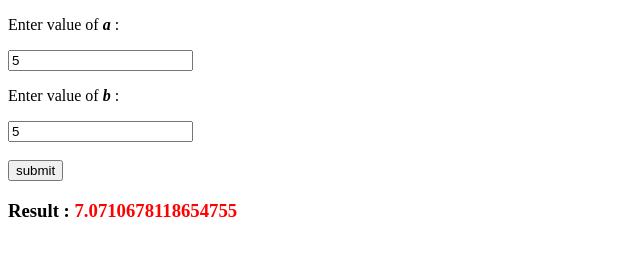
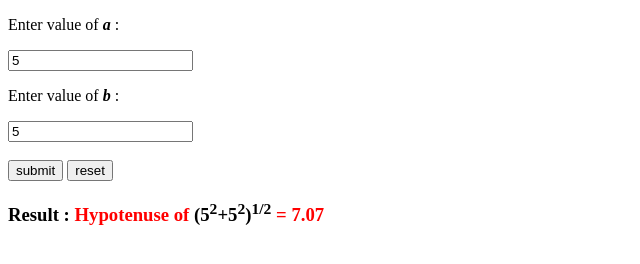
Before and after one commit to Aamir041/Mentorship, a plain HTML site: page Hypotenuse/index.html in a window 1280 px wide. Both pictures are taken after typing "5", "5" into the empty fields and a click on the button "submit". Shown: the whole page, without its empty margins (0-640 px from the left). Drawn offline with Linux system fonts and the light colour scheme.

Commit message:
added all

```diff
--- a/Hypotenuse/index.html
+++ b/Hypotenuse/index.html
@@ -13,6 +13,7 @@
     <input type="number"  id="b">
     <br><br>
     <button type="submit" onclick="hypo()">submit</button>
+    <button type="submit" onclick="reset()">reset</button>
     <h3>Result : <span id="c" style="color:red;"></span></h3>
     <script src="main.js"></script>
 </body>
--- a/Hypotenuse/main.js
+++ b/Hypotenuse/main.js
@@ -1,10 +1,18 @@
+var a = document.getElementById("a");
+var b = document.getElementById("b");
+
 function hypo() {
-    var a = document.getElementById("a");
-    var b = document.getElementById("b");
     var result = document.getElementById("c");
     var sqrA = Math.pow(a.value,2);
     var sqrB = Math.pow(b.value,2);
     var total = sqrA + sqrB;
-    c.value = Math.pow(total,0.5);
-    c.innerText = `${c.value}`;
+    result.value = Math.round((Math.pow(total,0.5) + Number.EPSILON) * 100) / 100; // round upto 2 decimal places
+    result.innerHTML = `Hypotenuse of <span style = "color: black;">(${a.value}<sup>2</sup>+${b.value}<sup>2</sup>)<sup>1/2</sup></span> = ${c.value}`;
 }
+
+function reset() {
+    var result = document.getElementById("c");
+    a.value = "";
+    b.value = "";
+    result.innerHTML = "";
+}
```
